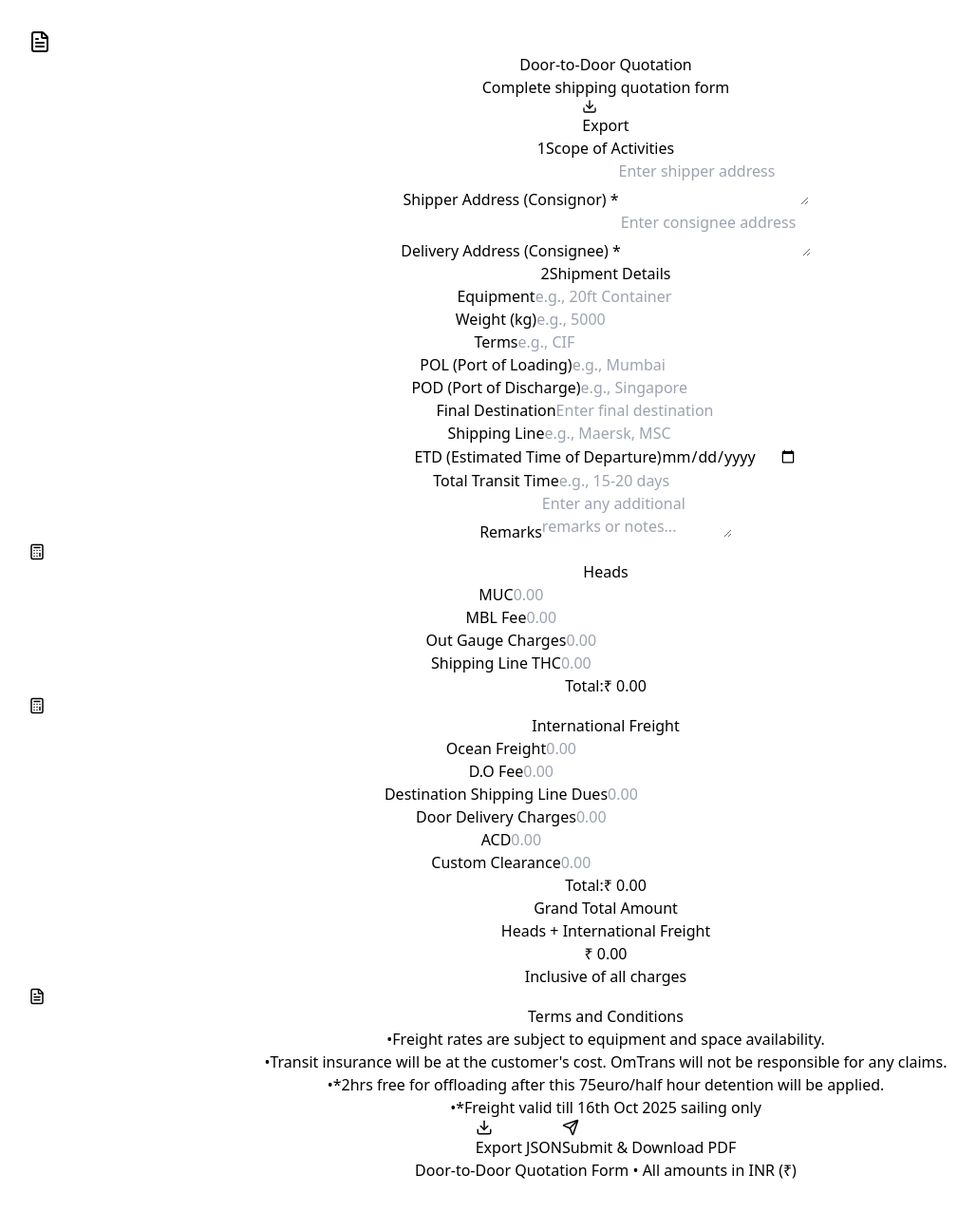
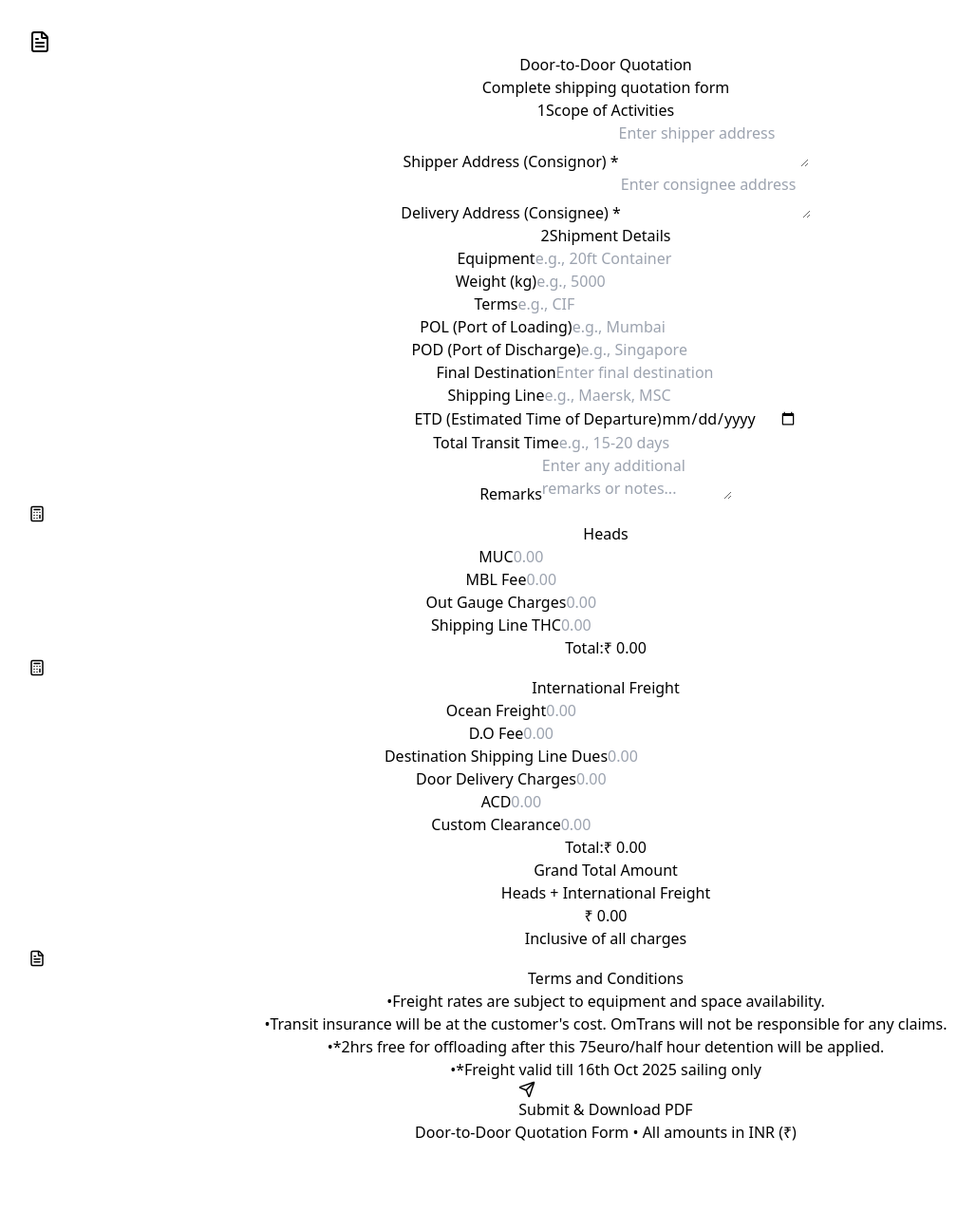
Before and after one commit to ravi-codingcity/OmTrans_Efreight, a React (Vite) app: page / in a window 1280 px wide. Shown: the whole page at 95% size, without its empty margins (2-1030 px from the left). After the commit the page ends 1236 px from the top, so only its background shows below. Built offline with nearby package versions, Linux system fonts and the light colour scheme.

Commit message:
Updated Draft

```diff
--- a/src/components/ImportExportQuotationForm.jsx
+++ b/src/components/ImportExportQuotationForm.jsx
@@ -1,5 +1,5 @@
 import React, { useState, useMemo } from 'react';
-import { Calculator, Download, FileText, Send, CheckCircle, X } from 'lucide-react';
+import { Calculator, FileText, Send, CheckCircle, X } from 'lucide-react';
 import jsPDF from 'jspdf';
 
 const ImportExportQuotationForm = () => {
@@ -294,42 +294,14 @@ const ImportExportQuotationForm = () => {
     }, 3000);
   };
 
-  // Export JSON (keep for backup)
-  const handleExport = () => {
-    const quotationData = {
-      basicInfo,
-      headsCharges: {
-        ...headsCharges,
-        total: headsTotal,
-      },
-      internationalFreight: {
-        ...internationalFreight,
-        total: internationalFreightTotal,
-      },
-      grandTotal,
-      exportDate: new Date().toISOString(),
-    };
 
-    console.log('Quotation Data:', quotationData);
-
-    const jsonString = JSON.stringify(quotationData, null, 2);
-    const blob = new Blob([jsonString], { type: 'application/json' });
-    const url = URL.createObjectURL(blob);
-    const link = document.createElement('a');
-    link.href = url;
-    link.download = `quotation_door_to_door_${Date.now()}.json`;
-    document.body.appendChild(link);
-    link.click();
-    document.body.removeChild(link);
-    URL.revokeObjectURL(url);
-  };
 
   return (
     <div className="min-h-screen bg-gradient-to-br from-blue-50 to-indigo-50 p-3 md:p-6">
       <div className="max-w-5xl mx-auto">
         {/* Header Card */}
         <div className="bg-white rounded-lg shadow-md mb-4 overflow-hidden">
-          <div className="bg-gradient-to-r from-blue-600 to-indigo-600 text-white px-4 py-3 flex items-center justify-between">
+          <div className="bg-gradient-to-r from-blue-600 to-indigo-600 text-white px-4 py-3">
             <div className="flex items-center gap-2">
               <FileText size={24} />
               <div>
@@ -337,13 +309,6 @@ const ImportExportQuotationForm = () => {
                 <p className="text-xs text-blue-100">Complete shipping quotation form</p>
               </div>
             </div>
-            <button
-              onClick={handleExport}
-              className="flex items-center gap-1 bg-white text-blue-600 px-3 py-1.5 rounded-md text-sm font-medium hover:bg-blue-50 transition"
-            >
-              <Download size={16} />
-              Export
-            </button>
           </div>
         </div>
 
@@ -759,20 +724,12 @@ const ImportExportQuotationForm = () => {
             </ul>
           </section>
 
-          {/* Action Buttons */}
-          <div className="flex gap-2 pt-2">
-            <button
-              type="button"
-              onClick={handleExport}
-              className="flex-1 flex items-center justify-center gap-2 bg-gray-600 hover:bg-gray-700 text-white px-4 py-2.5 rounded-md text-sm font-medium transition shadow-md hover:shadow-lg"
-            >
-              <Download size={18} />
-              Export JSON
-            </button>
+          {/* Action Button */}
+          <div className="pt-2">
             <button
               type="button"
               onClick={handleSubmit}
-              className="flex-1 flex items-center justify-center gap-2 bg-gradient-to-r from-blue-600 to-indigo-600 hover:from-blue-700 hover:to-indigo-700 text-white px-4 py-2.5 rounded-md text-sm font-medium transition shadow-md hover:shadow-lg"
+              className="w-full flex items-center justify-center gap-2 bg-gradient-to-r from-blue-600 to-indigo-600 hover:from-blue-700 hover:to-indigo-700 text-white px-4 py-3 rounded-md text-sm font-medium transition shadow-md hover:shadow-lg"
             >
               <Send size={18} />
               Submit & Download PDF
```
